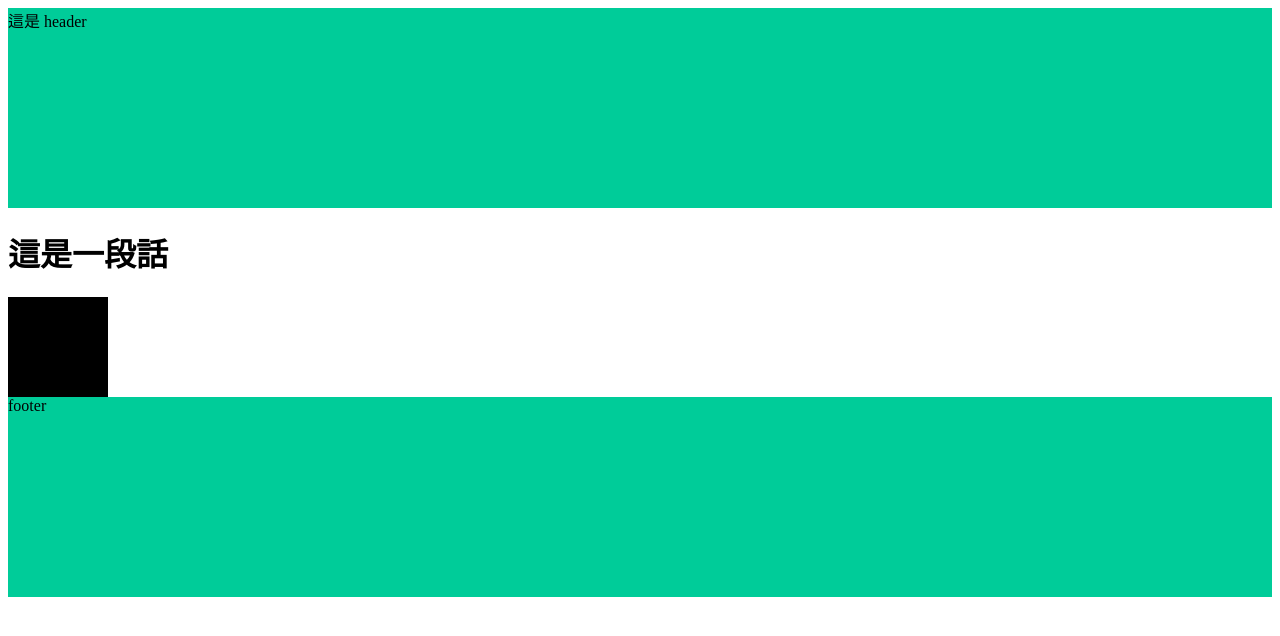
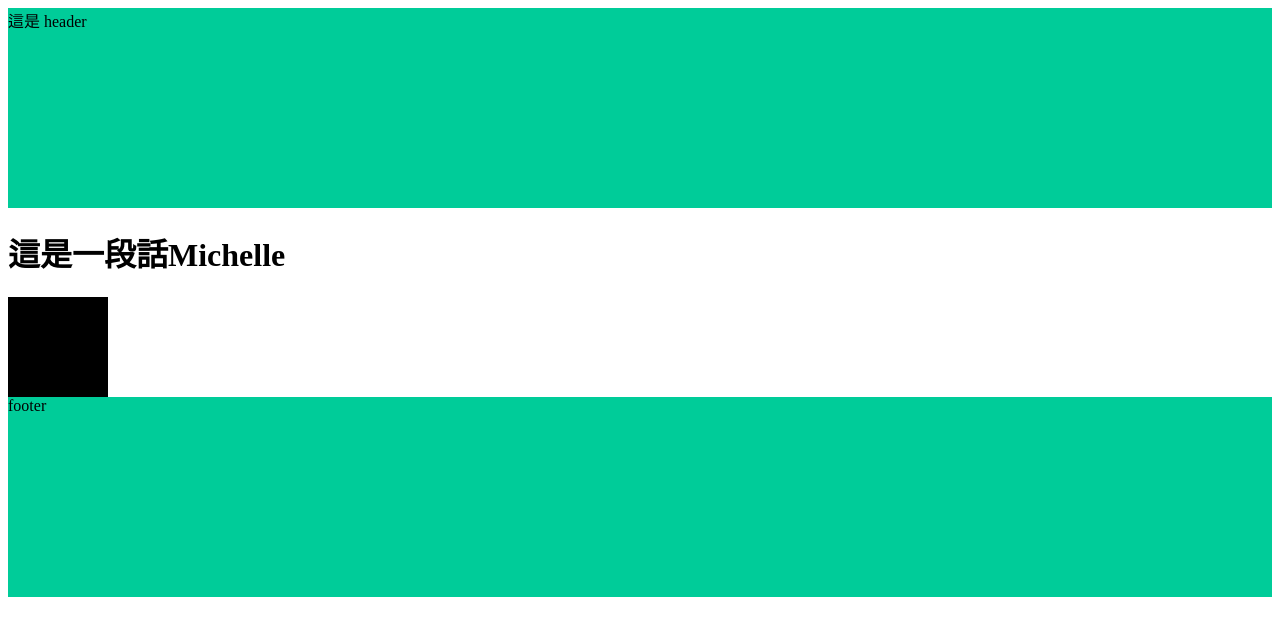
Before and after one commit to HuaiyingWang/test0718, a plain HTML site: page index.html in a window 1280 px wide. Drawn offline with Linux system fonts and the light colour scheme.

Commit message:
Update 2021-07-18T05:56:43.437Z

```diff
--- a/index.html
+++ b/index.html
@@ -16,7 +16,7 @@
 
 
 <h1>
-  這是一段話
+  這是一段話Michelle
 </h1>
 
 <div class="box"></div>
```
